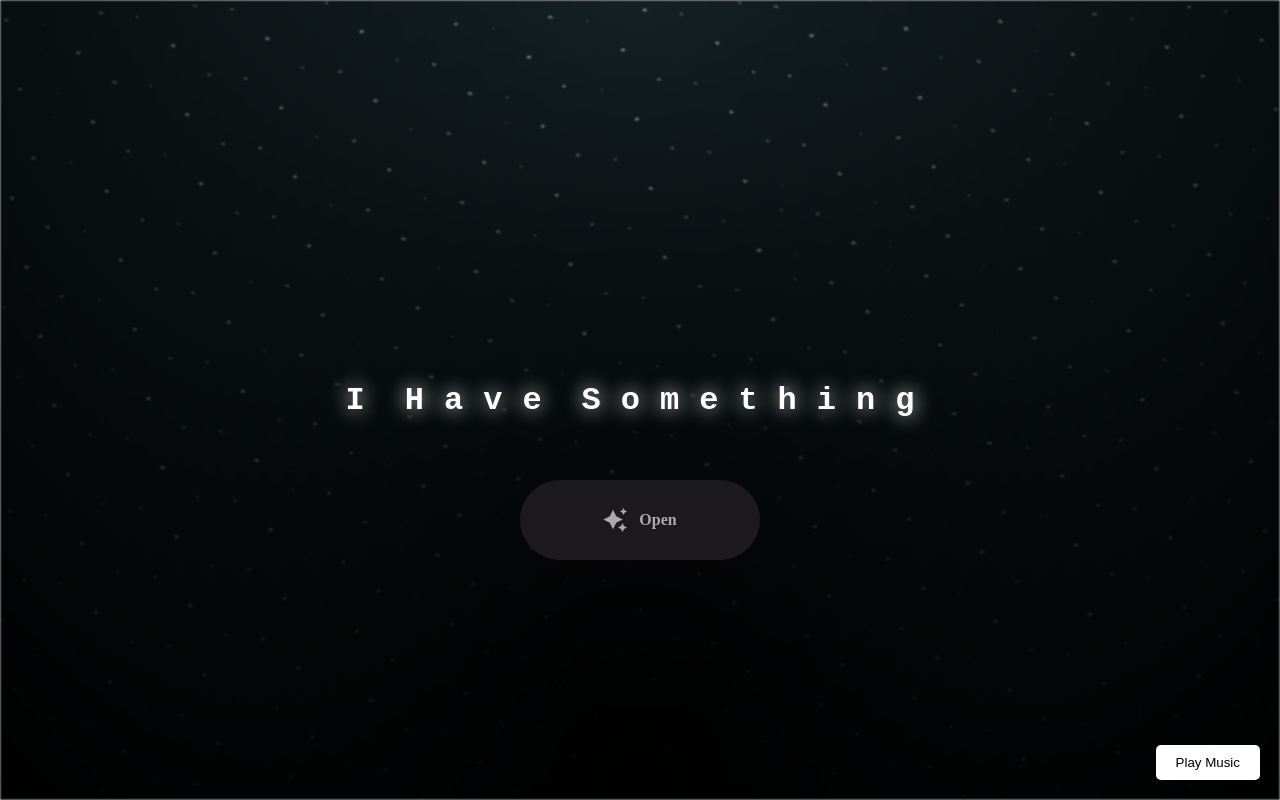
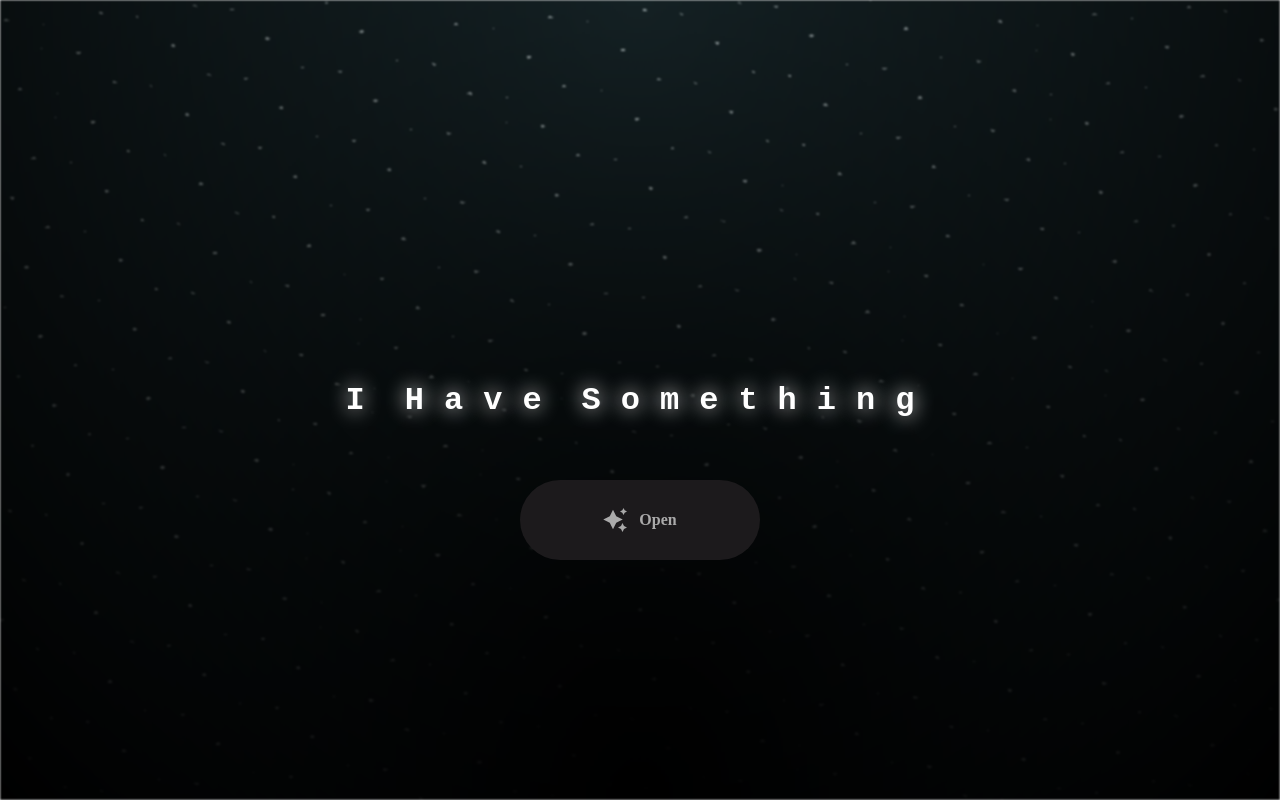
Before and after one commit to RownleyJosh/flower, a plain HTML site: page index.html in a window 1280 px wide. Drawn offline with Linux system fonts and the light colour scheme.

Commit message:
Update index.html

```diff
--- a/index.html
+++ b/index.html
@@ -25,43 +25,15 @@
           d="M10,21.236,6.755,14.745.264,11.5,6.755,8.255,10,1.764l3.245,6.491L19.736,11.5l-6.491,3.245ZM18,21l1.5,3L21,21l3-1.5L21,18l-1.5-3L18,18l-3,1.5ZM19.333,4.667,20.5,7l1.167-2.333L24,3.5,21.667,2.333,20.5,0,19.333,2.333,17,3.5Z">
         </path>
       </svg>
+
       <span class="text">Open</span>
     </a>
   </div>
 
   <!-- Background Music -->
-  <audio id="bg-music" src="assets/music/background.mp3" loop></audio>
-
-  <!-- Music Button -->
-  <button id="music-btn" onclick="toggleMusic()" style="
-    position: absolute;
-    bottom: 20px;
-    right: 20px;
-    padding: 10px 20px;
-    background: #fff;
-    border: none;
-    border-radius: 5px;
-    cursor: pointer;
-  ">Play Music</button>
+  <audio id="bg-music" src="assets/music/background.mp3" autoplay loop></audio>
 
   <script src="js/index.js"></script>
-
-  <script>
-    let isPlaying = false;
-    const audio = document.getElementById("bg-music");
-    const btn = document.getElementById("music-btn");
-
-    function toggleMusic() {
-      if (isPlaying) {
-        audio.pause();
-        btn.textContent = "Play Music";
-      } else {
-        audio.play().catch(err => console.log("Auto-play bị chặn:", err));
-        btn.textContent = "Pause Music";
-      }
-      isPlaying = !isPlaying;
-    }
-  </script>
 </body>
 
 </html>
```
